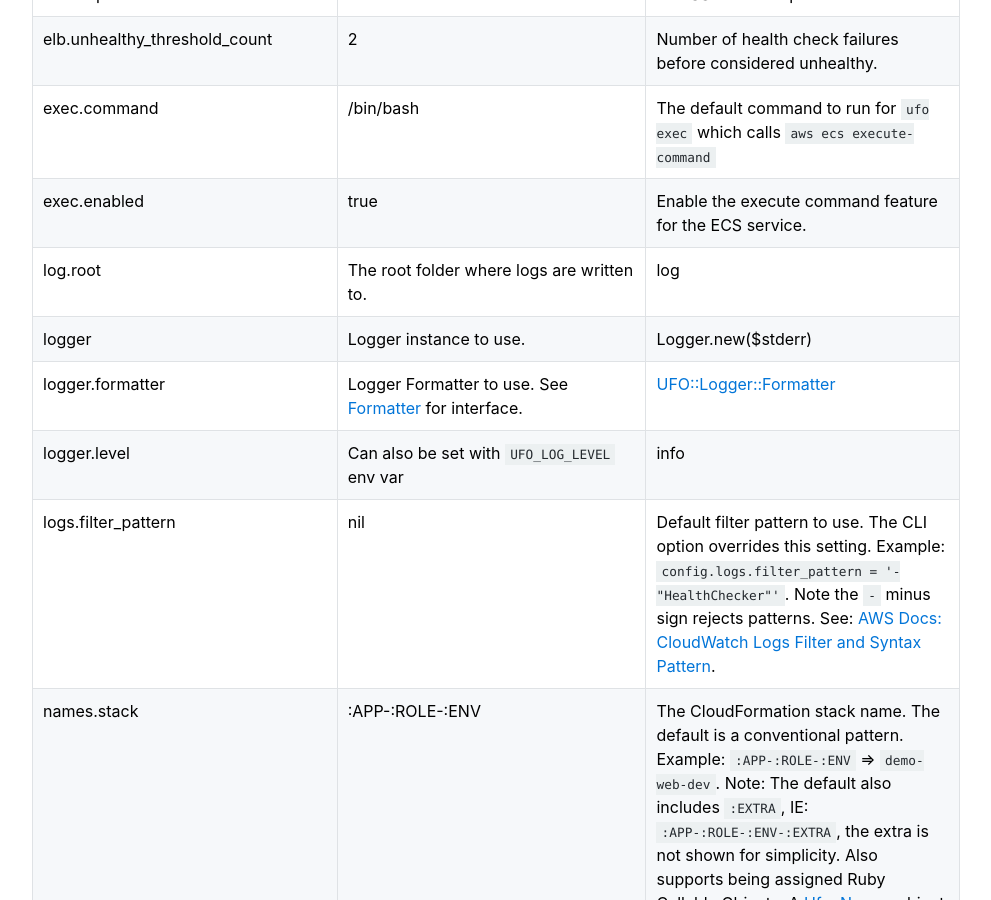
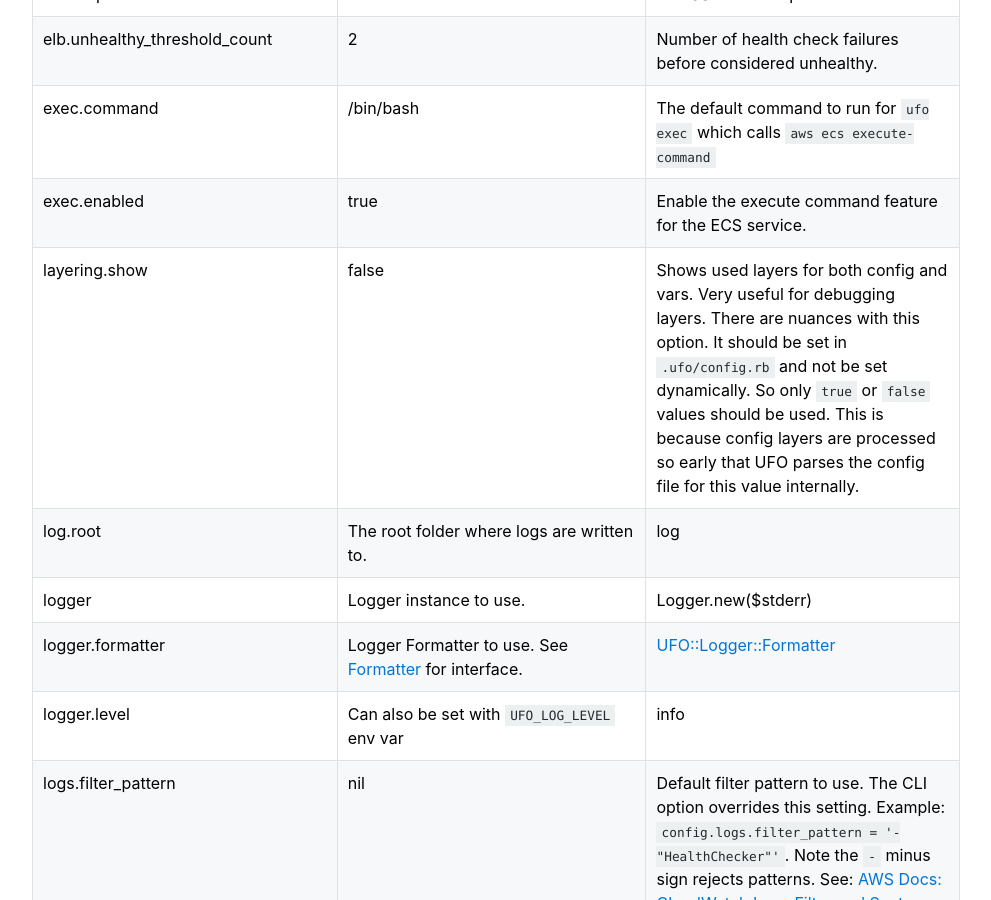
Before and after one commit to boltops-tools/ufo-docs, a Jekyll site: the page built from _docs/config/reference.md, in a window 1280 px wide and 900 px high, scrolled down 4106 px. Shown: the whole window, without its empty margins (238-1229 px from the left). Built offline with Jekyll 4.4.1, drawn with Linux system fonts in a browser that asks for light colours; cached includes are drawn as plain includes; a script that is not in the unit is left out.

Commit message:
layering.show option

```diff
--- a/_docs/config/reference.md
+++ b/_docs/config/reference.md
@@ -33,6 +33,7 @@ cfn.tags | nil | Hash of tags. IE: {Name: "value"}
 {% include config/reference/ecs.md %}
 {% include config/reference/elb.md %}
 {% include config/reference/exec.md %}
+layering.show | false | Shows used layers for both config and vars. Very useful for debugging layers. There are nuances with this option. It should be set in `.ufo/config.rb` and not be set dynamically. So only `true` or `false` values should be used. This is because config layers are processed so early that UFO parses the config file for this value internally.
 {% include config/reference/logging.md %}
 {% include config/reference/names.md %}
 ps.format | auto | Default format of ps tasks output. Examples: auto csv table tab json. The auto format means table format is used if terminal is wide enough. If terminal is not wide enough, json format is used.
```
